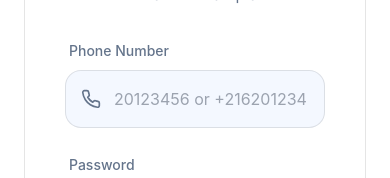
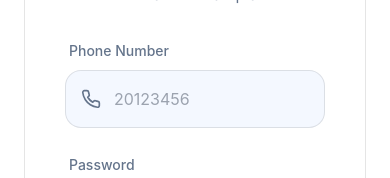
Before and after one commit to mhmdmhmd915/TuniBac-platforme, a React (Vite) app in the folder frontend/: page /login in a window 390 px wide. Shown: the part 395-573 px from the top of the page. Built offline with nearby package versions, Linux system fonts and the light colour scheme; no server answers.

Commit message:
Fix phone auth UI and subject deep links

```diff
--- a/frontend/src/lib/phone.ts
+++ b/frontend/src/lib/phone.ts
@@ -1,4 +1,22 @@
 const TUNISIAN_MOBILE_REGEX = /^[2459]\d{7}$/
+
+export const sanitizeTunisianPhoneInput = (value: string) => {
+  const digitsOnly = String(value || '').replace(/\D/g, '')
+
+  if (!digitsOnly) {
+    return ''
+  }
+
+  let localDigits = digitsOnly
+
+  if (digitsOnly.startsWith('00216')) {
+    localDigits = digitsOnly.slice(5)
+  } else if (digitsOnly.startsWith('216') && digitsOnly.length > 8) {
+    localDigits = digitsOnly.slice(3)
+  }
+
+  return localDigits.slice(0, 8)
+}
 
 export const normalizeTunisianPhone = (value: string) => {
   const raw = String(value || '').trim()
--- a/frontend/src/pages/CourseDetail.tsx
+++ b/frontend/src/pages/CourseDetail.tsx
@@ -157,7 +157,7 @@ const CourseDetail = () => {
             </p>
 
             <Link
-              to={`/exercises?subjectId=${course.subject.id}`}
+              to={`/exercises?subject=${course.subject.id}`}
               className="w-full flex items-center justify-center space-x-2 py-4 bg-accent text-primary rounded-2xl font-bold hover:scale-105 transition-all"
             >
               <span>Go to Exercises</span>
--- a/frontend/src/pages/CourseList.tsx
+++ b/frontend/src/pages/CourseList.tsx
@@ -245,14 +245,14 @@ const CourseList = () => {
   )
 
   useEffect(() => {
-    if (!selectedSubjectId || selectedSubject) {
+    if (isLoading || !selectedSubjectId || selectedSubject) {
       return
     }
 
     const nextParams = new URLSearchParams(searchParams)
     nextParams.delete('subject')
     setSearchParams(nextParams, { replace: true })
-  }, [searchParams, selectedSubject, selectedSubjectId, setSearchParams])
+  }, [isLoading, searchParams, selectedSubject, selectedSubjectId, setSearchParams])
 
   useEffect(() => {
     setSearchTerm('')
--- a/frontend/src/pages/ExerciseList.tsx
+++ b/frontend/src/pages/ExerciseList.tsx
@@ -268,14 +268,14 @@ const ExerciseList = () => {
   )
 
   useEffect(() => {
-    if (!selectedSubjectId || selectedSubject) {
+    if (isLoading || !selectedSubjectId || selectedSubject) {
       return
     }
 
     const nextParams = new URLSearchParams(searchParams)
     nextParams.delete('subject')
     setSearchParams(nextParams, { replace: true })
-  }, [searchParams, selectedSubject, selectedSubjectId, setSearchParams])
+  }, [isLoading, searchParams, selectedSubject, selectedSubjectId, setSearchParams])
 
   useEffect(() => {
     setSearchTerm('')
--- a/frontend/src/pages/Login.tsx
+++ b/frontend/src/pages/Login.tsx
@@ -5,7 +5,7 @@ import { Phone, Lock, ArrowRight, Loader2 } from 'lucide-react'
 import { useAuth } from '../context/AuthContext'
 import { authAPI } from '../services/api'
 import BrandLogo from '../components/BrandLogo'
-import { normalizeTunisianPhone } from '../lib/phone'
+import { normalizeTunisianPhone, sanitizeTunisianPhoneInput } from '../lib/phone'
 
 const Login = () => {
   const [phone, setPhone] = useState('')
@@ -51,6 +51,11 @@ const Login = () => {
     }
   }
 
+  const handlePhonePaste = (e: React.ClipboardEvent<HTMLInputElement>) => {
+    e.preventDefault()
+    setPhone(sanitizeTunisianPhoneInput(e.clipboardData.getData('text')))
+  }
+
   return (
     <div className="min-h-[80vh] flex items-center justify-center px-6 py-20">
       <motion.div
@@ -84,11 +89,13 @@ const Login = () => {
                 id="login-phone"
                 type="tel"
                 inputMode="numeric"
-                value={phone}
-                onChange={(e) => setPhone(e.target.value)}
+                value={sanitizeTunisianPhoneInput(phone)}
+                onChange={(e) => setPhone(sanitizeTunisianPhoneInput(e.target.value))}
+                onPaste={handlePhonePaste}
+                maxLength={8}
                 required
                 className="w-full bg-secondary-light/50 dark:bg-secondary/50 border border-black/10 dark:border-white/10 rounded-2xl py-4 pl-12 pr-4 text-text-light dark:text-text focus:border-accent focus:ring-1 focus:ring-accent outline-none transition-all"
-                placeholder="20123456 or +21620123456"
+                placeholder="20123456"
               />
             </div>
           </div>
--- a/frontend/src/pages/Register.tsx
+++ b/frontend/src/pages/Register.tsx
@@ -6,7 +6,7 @@ import { useAuth } from '../context/AuthContext'
 import { authAPI } from '../services/api'
 import { BAC_SECTION_OPTIONS, DEFAULT_BAC_SECTION } from '../constants/bacSections'
 import BrandLogo from '../components/BrandLogo'
-import { normalizeTunisianPhone } from '../lib/phone'
+import { normalizeTunisianPhone, sanitizeTunisianPhoneInput } from '../lib/phone'
 
 const Register = () => {
   const [formData, setFormData] = useState({
@@ -69,7 +69,19 @@ const Register = () => {
   }
 
   const handleChange = (e: React.ChangeEvent<HTMLInputElement>) => {
-    setFormData({ ...formData, [e.target.name]: e.target.value })
+    const nextValue = e.target.name === 'phone'
+      ? sanitizeTunisianPhoneInput(e.target.value)
+      : e.target.value
+
+    setFormData({ ...formData, [e.target.name]: nextValue })
+  }
+
+  const handlePhonePaste = (e: React.ClipboardEvent<HTMLInputElement>) => {
+    e.preventDefault()
+    setFormData({
+      ...formData,
+      phone: sanitizeTunisianPhoneInput(e.clipboardData.getData('text')),
+    })
   }
 
   return (
@@ -141,15 +153,17 @@ const Register = () => {
                 type="tel"
                 inputMode="numeric"
                 name="phone"
-                value={formData.phone}
+                value={sanitizeTunisianPhoneInput(formData.phone)}
                 onChange={handleChange}
+                onPaste={handlePhonePaste}
+                maxLength={8}
                 required
                 className="w-full bg-secondary-light/50 dark:bg-secondary/50 border border-black/10 dark:border-white/10 rounded-2xl py-4 pl-12 pr-4 text-text-light dark:text-text focus:border-accent focus:ring-1 focus:ring-accent outline-none transition-all"
                 placeholder="20123456"
               />
             </div>
             <p className="text-xs text-text-muted-light dark:text-text-muted ml-1">
-              Enter 8 digits. We automatically store it as `+216XXXXXXXX`.
+              Enter your 8-digit Tunisian mobile number.
             </p>
           </div>
 
```
